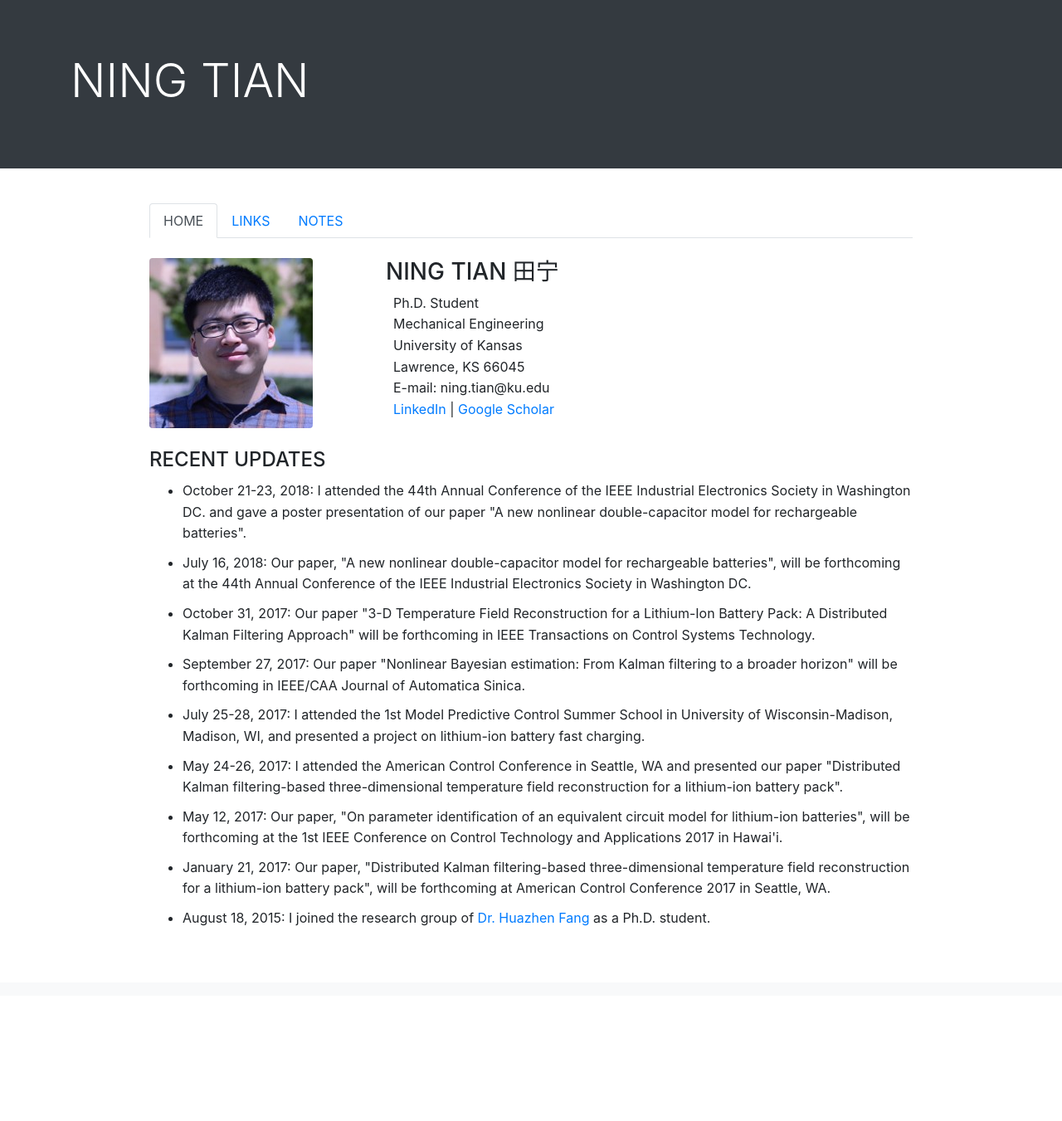
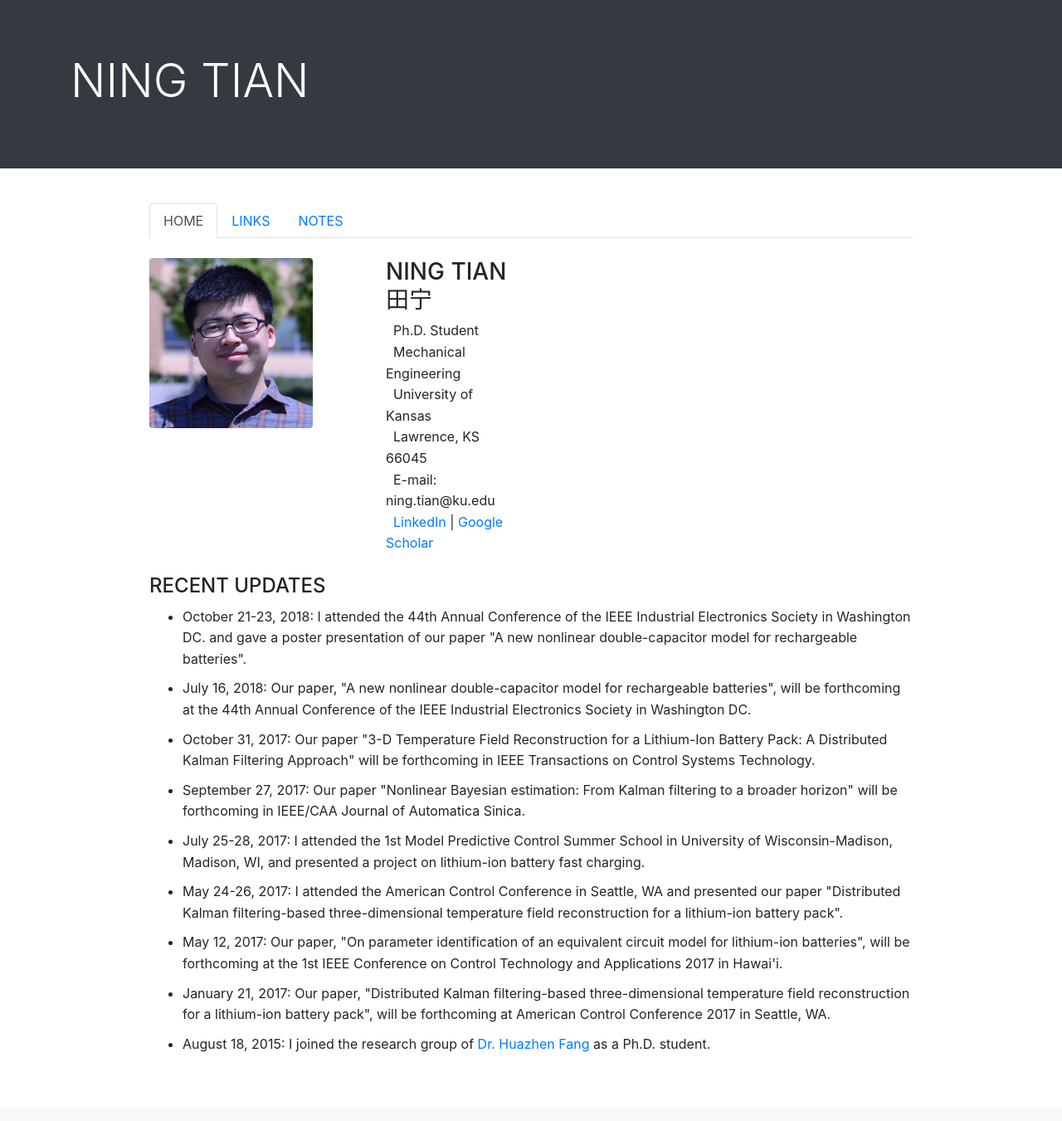
Before and after one commit to ningtian/ningtian.github.io, a Jekyll site: the page index.html, which Jekyll copies as it is, in a window 1280 px wide. Shown: the whole page at 83% size. Built offline with Jekyll 4.4.1, drawn with Linux system fonts in a browser that asks for light colours; before the commit the page ends 1200 px from its top, so only the background shows below that.

Commit message:
Update index.html

```diff
--- a/index.html
+++ b/index.html
@@ -56,7 +56,7 @@
 	<div class="col-3"> <!-- the second column-->
 	<img src="/img/Picture11.jpg" class="rounded" alt="Portrait">
 	</div>
-	<div class="col-3">  <!-- the third column-->
+	<div class="col-2">  <!-- the third column-->
 	<div class="a">
 	<h3>NING TIAN 田宁</h3>
 	&nbsp  Ph.D. Student<br>
@@ -67,7 +67,7 @@
 	&nbsp  <a href="https://www.linkedin.com/in/ning-tian-0aa4a6113/">LinkedIn</a> | <a href="https://scholar.google.com/citations?user=BHRe3uoAAAAJ&hl=en">Google Scholar</a><br>
         </div>
 	</div>
-	<div class="col-5"></div> <!-- the fourth column-->
+	<div class="col-6"></div> <!-- the fourth column-->
 	</div> <!-- ebd of <div class="row"> -->
 
 	<br>
```
